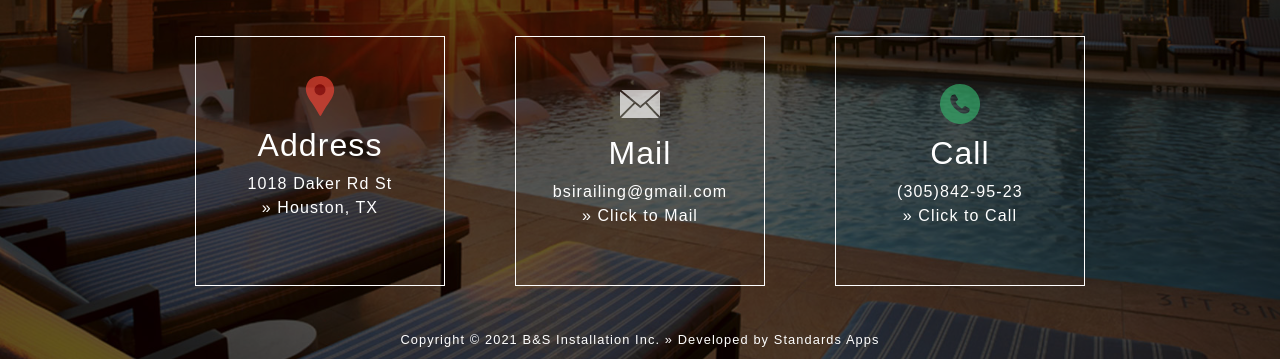
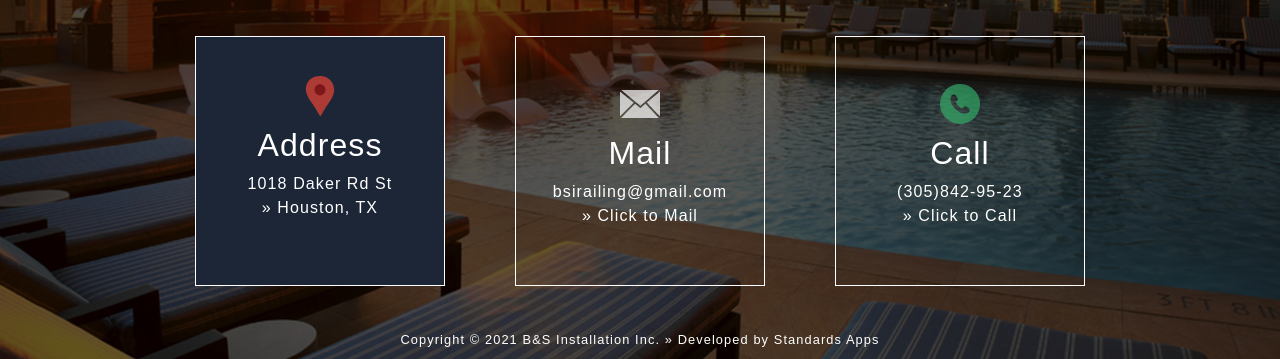
Before and after one commit to edgarrincon/BSI, a plain HTML site: page contatcs.html in a window 1280 px wide. In both pictures the pointer is over the element 319 px from the left and 847 px from the top of the page. Shown: the part 686-1045 px from the top of the page. Drawn offline with Linux system fonts and the light colour scheme; a web font is replaced by a local one.

Commit message:
bg hover

```diff
--- a/contatcs.html
+++ b/contatcs.html
@@ -65,7 +65,7 @@
       };
       supportsCssVars() ||
         alert(
-          "Please view this in a modern browser such as latest version of Chrome or Microsoft Edge."
+          "Please view this in a modern browser such as latest version of Chrome or Firefox."
         );
     </script>
   </head>
--- a/css/contacs.css
+++ b/css/contacs.css
@@ -107,6 +107,11 @@ a:focus {
   max-width: 250px;
   height: 250px;
   margin-top: 15px;
+}
+
+.detail-svg-box:hover {
+  background: var(--bg-display);
+  transition: all 0.3s ease;
 }
 
 .detail-svg-img {
```
